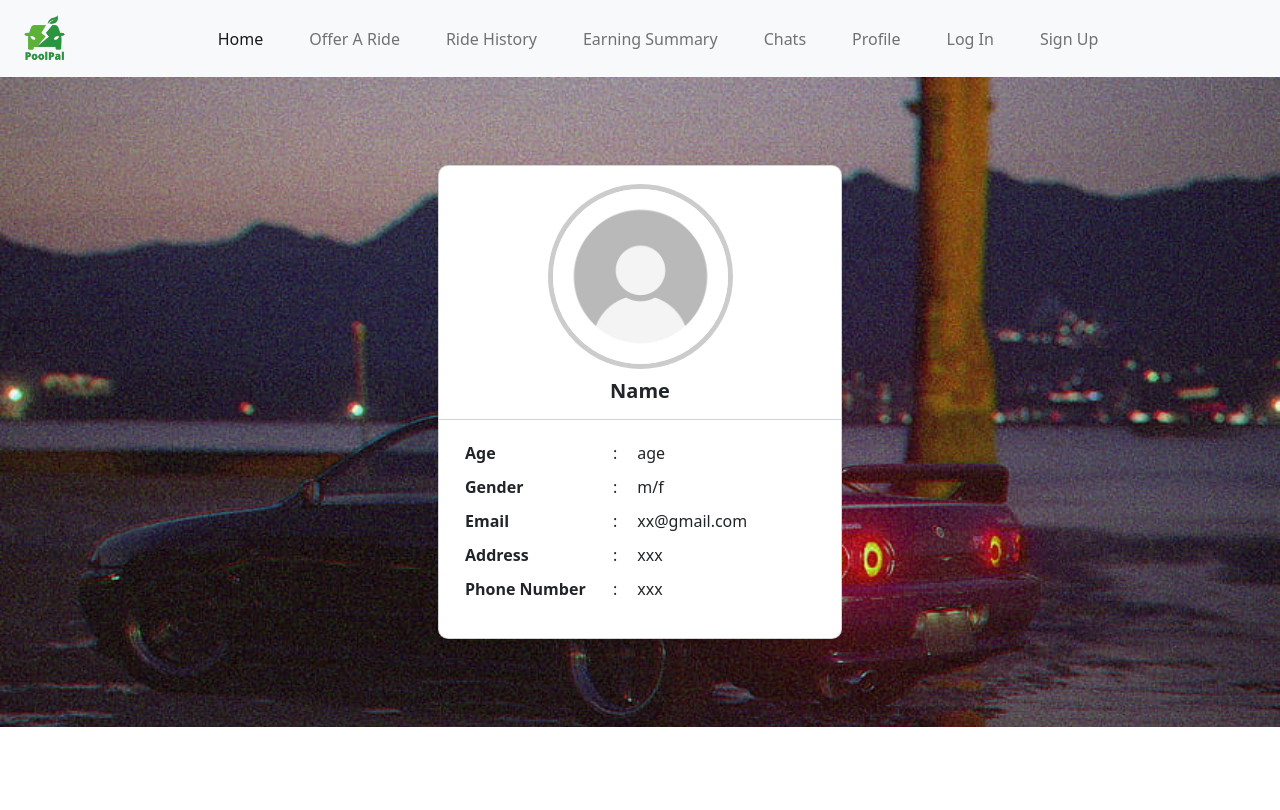
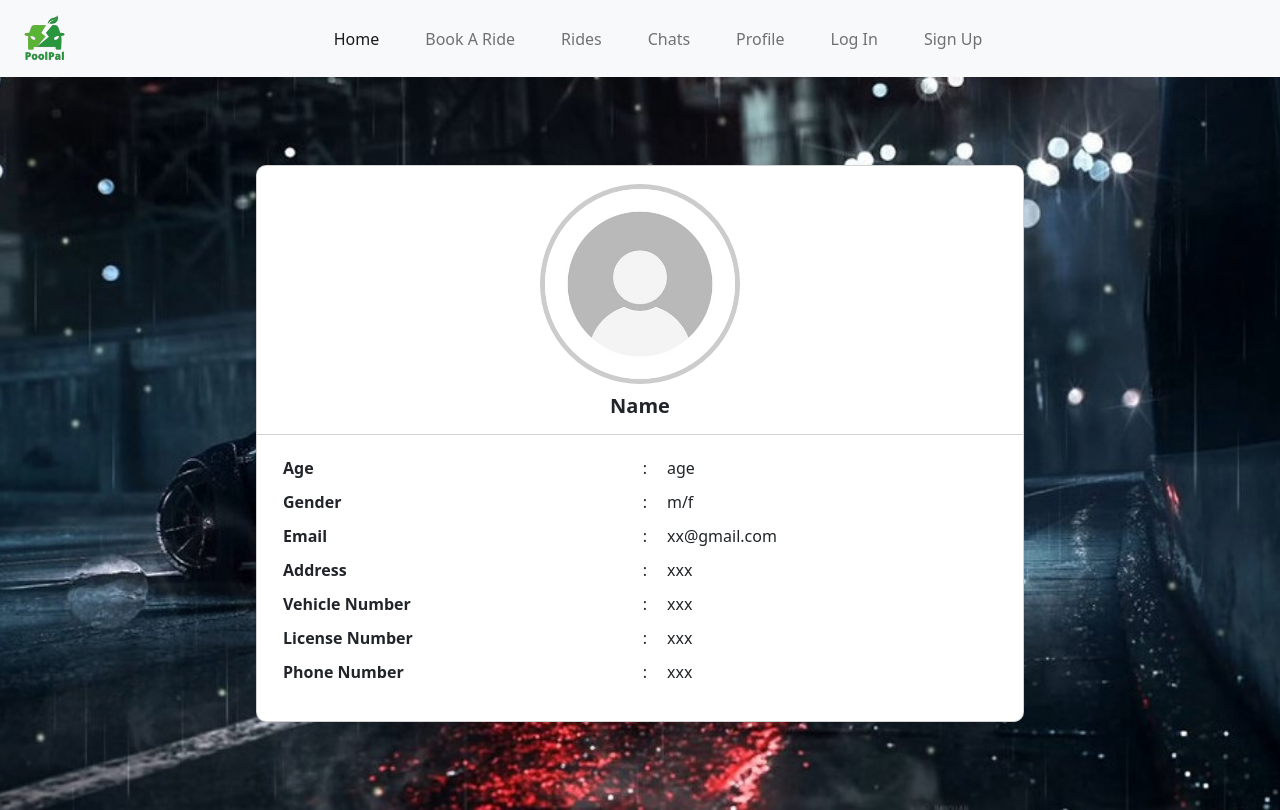
Before and after one commit to chiragnagpal02/PoolPal, a Vue app: page /passengerProfile in a window 1280 px wide. Built offline with nearby package versions, Linux system fonts and the light colour scheme.

Commit message:
book a ride

```diff
--- a/src/components/driverNavbar.vue
+++ b/src/components/driverNavbar.vue
@@ -17,10 +17,13 @@
             <a class="nav-link active" aria-current="page" href="#">Home</a>
           </li>
           <li class="nav-item">
-            <a class="nav-link" href="#">Book A Ride</a>
+            <a class="nav-link" href="#">Offer A Ride</a>
           </li>
           <li class="nav-item">
-            <a class="nav-link" href="#">Ride History</a>
+            <a class="nav-link">Rides</a>
+          </li>
+          <li class="nav-item">
+            <a class="nav-link">Earning Summary</a>
           </li>
           <li class="nav-item">
             <a class="nav-link">Chats</a>
@@ -40,9 +43,11 @@
   </nav>
 </template>
 
+
+<!-- Add "scoped" attribute to limit CSS to this component only -->
 <style scoped>
-  .nav-item{
-    margin-inline-end: 30px;
-    text-align:center;
-  }
+.nav-item{
+  margin-inline-end: 30px;
+  text-align:center;
+}
 </style>
--- a/src/components/passengerNavbar.vue
+++ b/src/components/passengerNavbar.vue
@@ -17,13 +17,10 @@
             <a class="nav-link active" aria-current="page" href="#">Home</a>
           </li>
           <li class="nav-item">
-            <a class="nav-link" href="#">Offer A Ride</a>
+            <a class="nav-link" href="#">Book A Ride</a>
           </li>
           <li class="nav-item">
-            <a class="nav-link">Ride History</a>
-          </li>
-          <li class="nav-item">
-            <a class="nav-link">Earning Summary</a>
+            <a class="nav-link" href="#">Rides</a>
           </li>
           <li class="nav-item">
             <a class="nav-link">Chats</a>
@@ -43,11 +40,9 @@
   </nav>
 </template>
 
-
-<!-- Add "scoped" attribute to limit CSS to this component only -->
 <style scoped>
-.nav-item{
-  margin-inline-end: 30px;
-  text-align:center;
-}
+  .nav-item{
+    margin-inline-end: 30px;
+    text-align:center;
+  }
 </style>
--- a/src/router/index.js
+++ b/src/router/index.js
@@ -11,6 +11,8 @@ import driverProfile from '@/views/driver/DriverProfile.vue'
 //passenger
 import passengerHomepage from '@/views/passenger/PassengerHomePage.vue'
 import passengerProfile from '@/views/passenger/PassengerProfile.vue'
+import createRequest from '@/views/passenger/CreateRequest.vue'
+
 //admin
 import adminHomepage from '@/views/admin/AdminHomePage.vue'
 
@@ -54,6 +56,11 @@ const routes = [
     name: 'passengerProfile',
     component: passengerProfile
   },
+  {
+    path: '/createRequest',
+    name: '/createRequest',
+    component: createRequest
+  },
 
   // admin
   {
--- a/src/views/driver/DriverProfile.vue
+++ b/src/views/driver/DriverProfile.vue
@@ -3,7 +3,7 @@
   <DriverNavbar/>
 
   <div class="background container-fluid d-flex align-items-center justify-content-center">
-    <div class="student-profile py-4">
+    <div class="profile py-4 w-100">
       <div class="card shadow-sm">
         <div class="card-header bg-transparent text-center">
           <img class="profile_img" src="../../assets/profile.jpg">
@@ -12,37 +12,37 @@
         <div class="card-body d-flex align-items-center justify-content-center">
           <table class="table">
             <tr>
-              <th width="40%">Age</th>
+              <th width="49%">Age</th>
               <td width="2%">:</td>
               <td>age</td>
             </tr>
             <tr>
-              <th width="40%">Gender</th>
+              <th width="49%">Gender</th>
               <td width="2%">:</td>
               <td>m/f</td>
             </tr>
             <tr>
-              <th width="40%">Email</th>
-              <td width="5%">:</td>
+              <th width="49%">Email</th>
+              <td width="2%">:</td>
               <td>xx@gmail.com</td>
             </tr>
             <tr>
-              <th width="40%">Address</th>
+              <th width="49%">Address</th>
               <td width="2%">:</td>
               <td>xxx</td>
             </tr>
             <tr>
-              <th width="40%">Vehicle Number</th>
+              <th width="49%">Vehicle Number</th>
               <td width="2%">:</td>
               <td>xxx</td>
             </tr>
             <tr>
-              <th width="40%">License Number</th>
+              <th width="49%">License Number</th>
               <td width="2%">:</td>
               <td>xxx</td>
             </tr>
             <tr>
-              <th width="40%">Phone Number</th>
+              <th width="49%">Phone Number</th>
               <td width="2%">:</td>
               <td>xxx</td>
             </tr>
@@ -69,28 +69,28 @@
   width:100%;
   height:100%;
   background-repeat: no-repeat;
-  background-image: url('../../assets/homepage.jpg');
+  background-image: url('../../assets/forms.jpg');
   height: 100%;
   background-position: center;
   background-size: cover;
 }
-.student-profile .card {
+.profile .card {
     border-radius: 10px;
 }
-.student-profile .profile_img {
-    width: 50%;
+.profile .profile_img {
+    width: 200px;
     object-fit: cover;
     margin: 10px auto;
     border: 5px solid #ccc;
     border-radius: 50%;
     aspect-ratio: 1/1;
 }
-.student-profile .card h3 {
+.profile .card h3 {
     font-size: 20px;
     font-weight: 700;
 }
-.student-profile .table th,
-.student-profile .table td {
+.profile .table th,
+.profile .table td {
     padding: 5px 10px;
 }
 </style>
--- /dev/null
+++ b/src/views/passenger/CreateRequest.vue
@@ -0,0 +1,61 @@
+<template>
+    <!-- nav bar -->
+    <PassengerNavbar/>
+
+    <div class="background container-fluid d-flex align-items-center justify-content-center">
+        <div class="whitebox bg-white rounded-4 w-100 p-4 mt-4 d-flex align-items-center justify-content-center">
+            <div class="w-100">
+                <div>
+                    <h3 class="text-center">Book a Ride</h3>
+                </div>
+                <div class="d-flex justify-content-center">
+                    <div class="w-75">
+                        <form>
+                            <div class="my-2">
+                                <label for="startLocation" class="form-label">From</label>
+                                <input type="text" class="form-control" id="startLocation">
+                            </div>
+                            <div class="my-2">
+                                <label for="endLocation" class="form-label">To</label>
+                                <input type="text" class="form-control" id="endLocation">
+                            </div>
+                            <div class="my-2">
+                                <label for="date" class="form-label">Date</label>
+                                <input type="date" class="form-control" id="date">
+                            </div>
+                            <div class="my-2">
+                                <label for="time" class="form-label">Time</label>
+                                <input type="time" class="form-control" id="time">
+                            </div>
+
+                            <button type="submit" class="btn btn-outline-dark my-5 w-100">Book</button>
+                        </form>
+                    </div>
+                </div>
+            </div>
+        </div>
+    </div>
+  </template>
+
+  <script>
+    export default {
+    name: 'app',
+    components: {
+      PassengerNavbar
+    }
+    }
+    import PassengerNavbar from '@/components/PassengerNavbar.vue';
+  </script>
+
+  <style scoped>
+  .background {
+    padding: 5% 20% ;
+    width:100%;
+    height:100%;
+    background-repeat: no-repeat;
+    background-image: url('../../assets/forms.jpg');
+    height: 100%;
+    background-position: center;
+    background-size: cover;
+  }
+  </style>
--- a/src/views/passenger/PassengerProfile.vue
+++ b/src/views/passenger/PassengerProfile.vue
@@ -3,7 +3,7 @@
   <PassengerNavbar/>
 
   <div class="background container-fluid d-flex align-items-center justify-content-center">
-    <div class="student-profile py-4">
+    <div class="profile py-4 w-100">
       <div class="card shadow-sm">
         <div class="card-header bg-transparent text-center">
           <img class="profile_img" src="../../assets/profile.jpg">
@@ -12,27 +12,37 @@
         <div class="card-body d-flex align-items-center justify-content-center">
           <table class="table">
             <tr>
-              <th width="40%">Age</th>
+              <th width="49%">Age</th>
               <td width="2%">:</td>
               <td>age</td>
             </tr>
             <tr>
-              <th width="40%">Gender</th>
+              <th width="49%">Gender</th>
               <td width="2%">:</td>
               <td>m/f</td>
             </tr>
             <tr>
-              <th width="40%">Email</th>
-              <td width="5%">:</td>
+              <th width="49%">Email</th>
+              <td width="2%">:</td>
               <td>xx@gmail.com</td>
             </tr>
             <tr>
-              <th width="40%">Address</th>
+              <th width="49%">Address</th>
               <td width="2%">:</td>
               <td>xxx</td>
             </tr>
             <tr>
-              <th width="40%">Phone Number</th>
+              <th width="49%">Vehicle Number</th>
+              <td width="2%">:</td>
+              <td>xxx</td>
+            </tr>
+            <tr>
+              <th width="49%">License Number</th>
+              <td width="2%">:</td>
+              <td>xxx</td>
+            </tr>
+            <tr>
+              <th width="49%">Phone Number</th>
               <td width="2%">:</td>
               <td>xxx</td>
             </tr>
@@ -59,28 +69,28 @@
   width:100%;
   height:100%;
   background-repeat: no-repeat;
-  background-image: url('../../assets/homepage.jpg');
+  background-image: url('../../assets/forms.jpg');
   height: 100%;
   background-position: center;
   background-size: cover;
 }
-.student-profile .card {
+.profile .card {
     border-radius: 10px;
 }
-.student-profile .profile_img {
-    width: 50%;
+.profile .profile_img {
+    width: 200px;
     object-fit: cover;
     margin: 10px auto;
     border: 5px solid #ccc;
     border-radius: 50%;
     aspect-ratio: 1/1;
 }
-.student-profile .card h3 {
+.profile .card h3 {
     font-size: 20px;
     font-weight: 700;
 }
-.student-profile .table th,
-.student-profile .table td {
+.profile .table th,
+.profile .table td {
     padding: 5px 10px;
 }
 </style>
```
Also changed, not shown: src/assets/forms.jpg (added).
